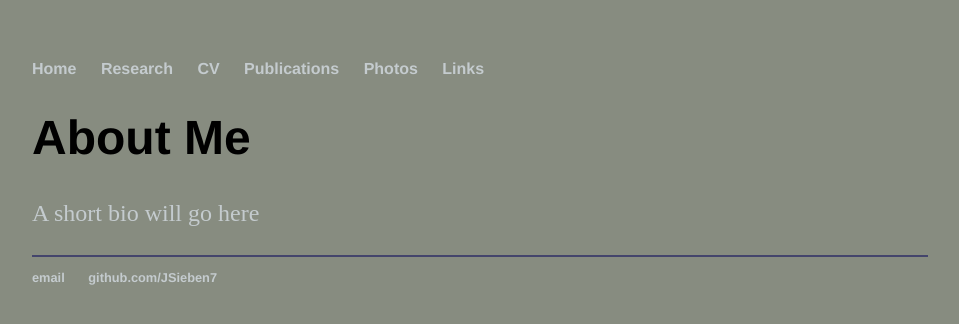
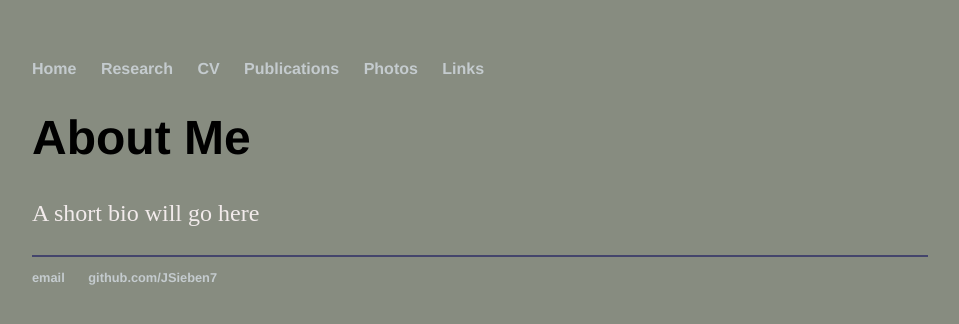
Before and after one commit to JSieben7/JSieben7.github.io, a Jekyll site: the page built from index.html, in a window 1280 px wide. Shown: the top 324 px of the page, without its empty margins (160-1119 px from the left). Built offline with Jekyll 4.4.1, drawn with Linux system fonts in a browser that asks for light colours.

Commit message:
Update main.css

```diff
--- a/css/main.css
+++ b/css/main.css
@@ -28,7 +28,7 @@ h1 {
 p {
     font-size: 1.5em;
     line-height: 1.4em;
-    color: #c4cbce;
+    color: #f2ebeb;
 }
 footer {
     border-top: 2px solid #44456c;
```
